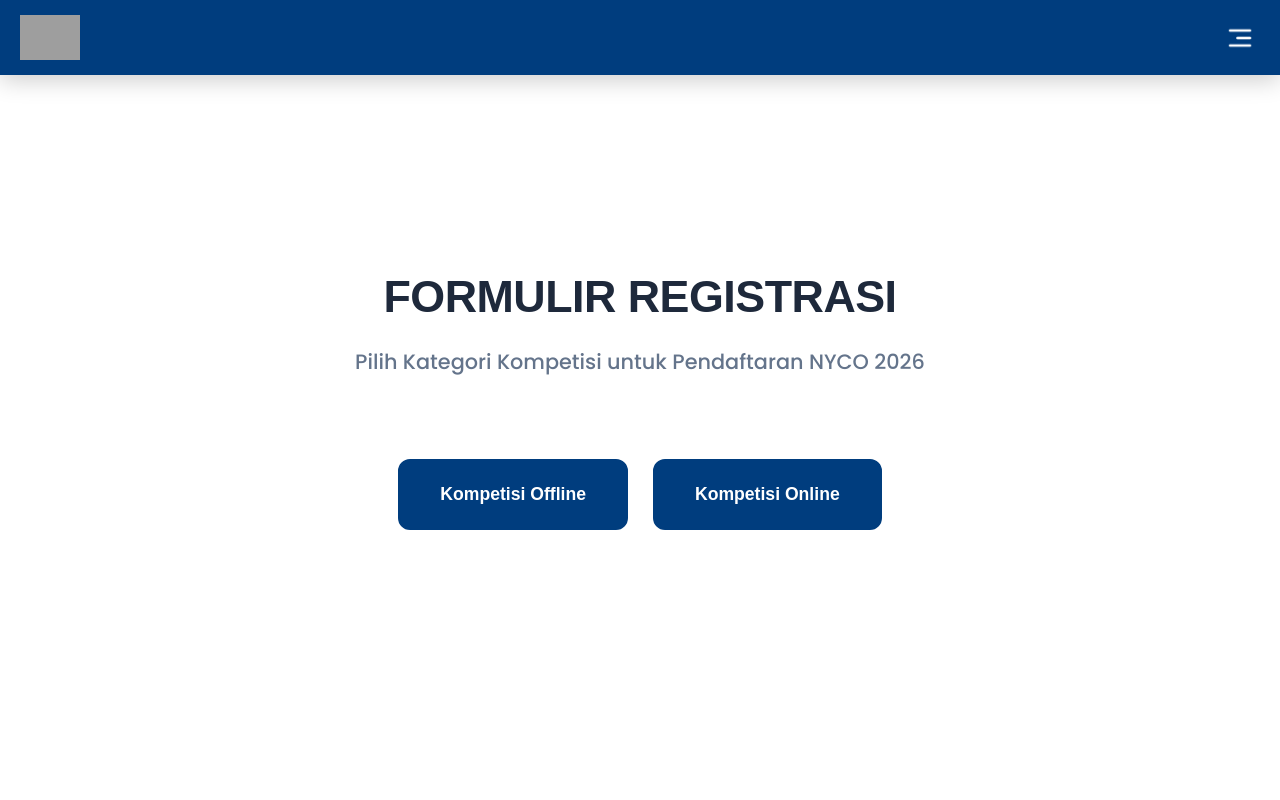
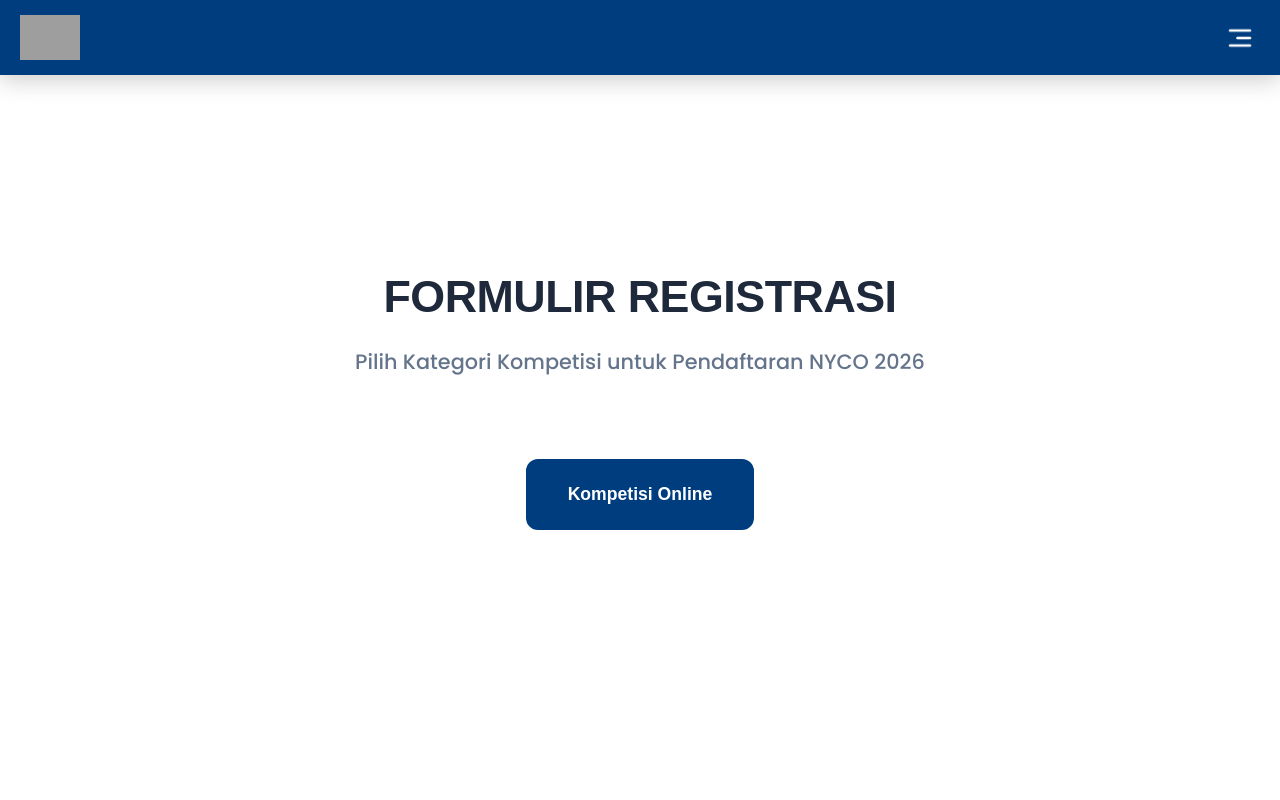
Before and after one commit to iysaofficial/NYCO_Official, a Next.js app: page /registration in a window 1280 px wide. Shown: the top 800 px of the page. Built offline with nearby package versions, Linux system fonts and the light colour scheme; grey boxes are pictures that could not be loaded.

Commit message:
integrating with spreadsheet db

```diff
--- a/src/components/registration/HomeRegistrationComp.tsx
+++ b/src/components/registration/HomeRegistrationComp.tsx
@@ -11,7 +11,7 @@ const HomeRegistrationComp = () =>{
             </div>
             </div>
             <div className="registration-links">
-            <Link href="/registration/national/national-offline" className="registration-link">Kompetisi Offline</Link>
+            {/* <Link href="/registration/national/national-offline" className="registration-link">Kompetisi Offline</Link> */}
             <Link href="/registration/national/national-online" className="registration-link">Kompetisi Online</Link>
             </div>
         </section>
--- a/src/components/registration/national/NationalOnlineComp.tsx
+++ b/src/components/registration/national/NationalOnlineComp.tsx
@@ -25,7 +25,7 @@ const NationalOnlineComp: React.FC = () => {
 
   useEffect(() => {
     const scriptURL =
-      "";
+      "https://script.google.com/macros/s/AKfycbyH3MSCWPvXuC78I_0UBXgGp_7oddqiRy8uCcFfroT-JxcchjCyCE0f-DNjW_7pc_HT/exec";
 
     const form = document.forms.namedItem("regist-form");
     let buttonCounter = 0;
@@ -122,7 +122,7 @@ const NationalOnlineComp: React.FC = () => {
           {/* INFORMASI UMUM SECTION */}
           <InformasiUmumSection />
 
-          <input type="hidden" name="PRICE" value="Rp. 300.000" readOnly />
+          <input type="hidden" name="PRICE" value="Rp. 350.000" readOnly />
 
           {/* Submit Button */}
           <div className="submit-container">
```
